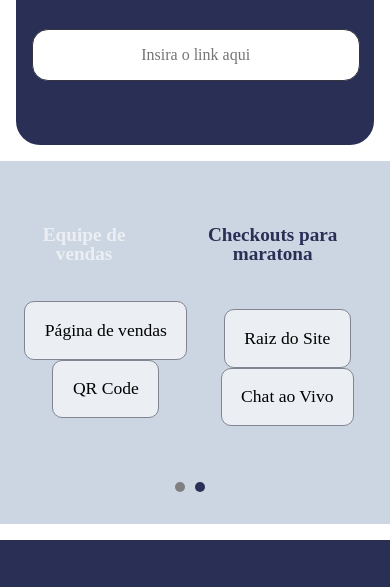
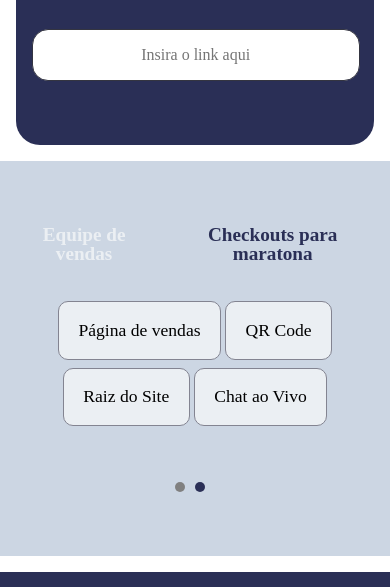
Before and after one commit to mdigitalagencia/utmtester, a plain HTML site: page index.html in a window 390 px wide. Both pictures are taken after a click on the element "Checkouts para maratona". Shown: the part 221-808 px from the top of the page. Drawn offline with Linux system fonts and the light colour scheme.

Commit message:
Update mediaquery.css

```diff
--- a/mediaquery.css
+++ b/mediaquery.css
@@ -1,4 +1,4 @@
-@media screen and (max-width: 475px) {
+@media screen and (max-width: 500px) {
 .banner-inicial {
 	padding: 4em 1em;
 	margin: 1em 4vw;
@@ -20,13 +20,13 @@
 }
 
 .pessoas button {
-	padding: 1em 7.7vw;
+	padding: 1em 5.6vw;
 	border-radius: 5px;
 }
 
 
 #equipeDeVendas {
-	padding: 3em 0.5em 2em 0.5em;
+	padding: 3em 2em 3em 2em;
 	text-align: center;
 	display: block;
 }
@@ -41,7 +41,7 @@
 }
 
 #checkoutsParaMaratona {
-	padding: 4em 1em 2em 1em;
+	padding: 4em 1em 4em 1em;
 }
 
 .segunda-linha {
@@ -70,4 +70,14 @@
 	padding: 3em 0;
 }
 
+.opcoes-venda {
+	display: block;
+
 }
+
+.primeira-linha {
+	padding-right: 0em;
+}
+
+
+}
```
